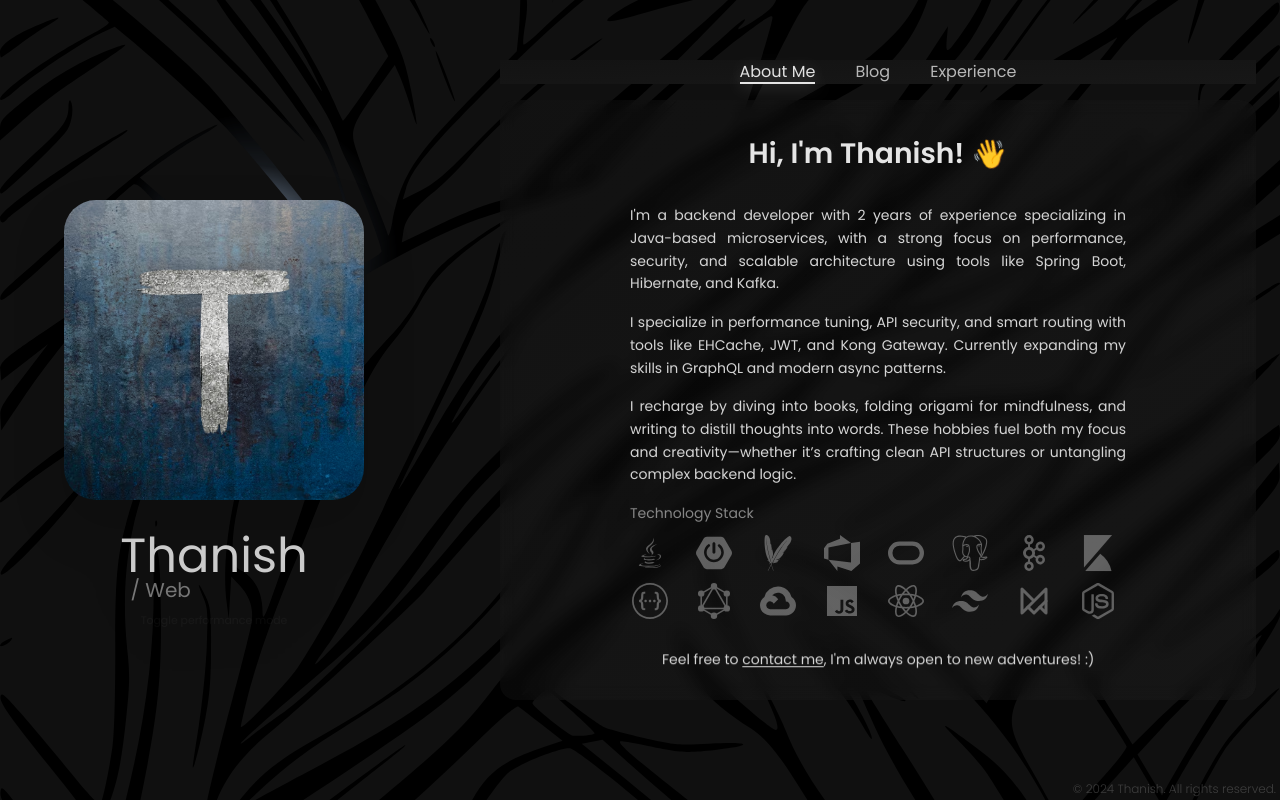
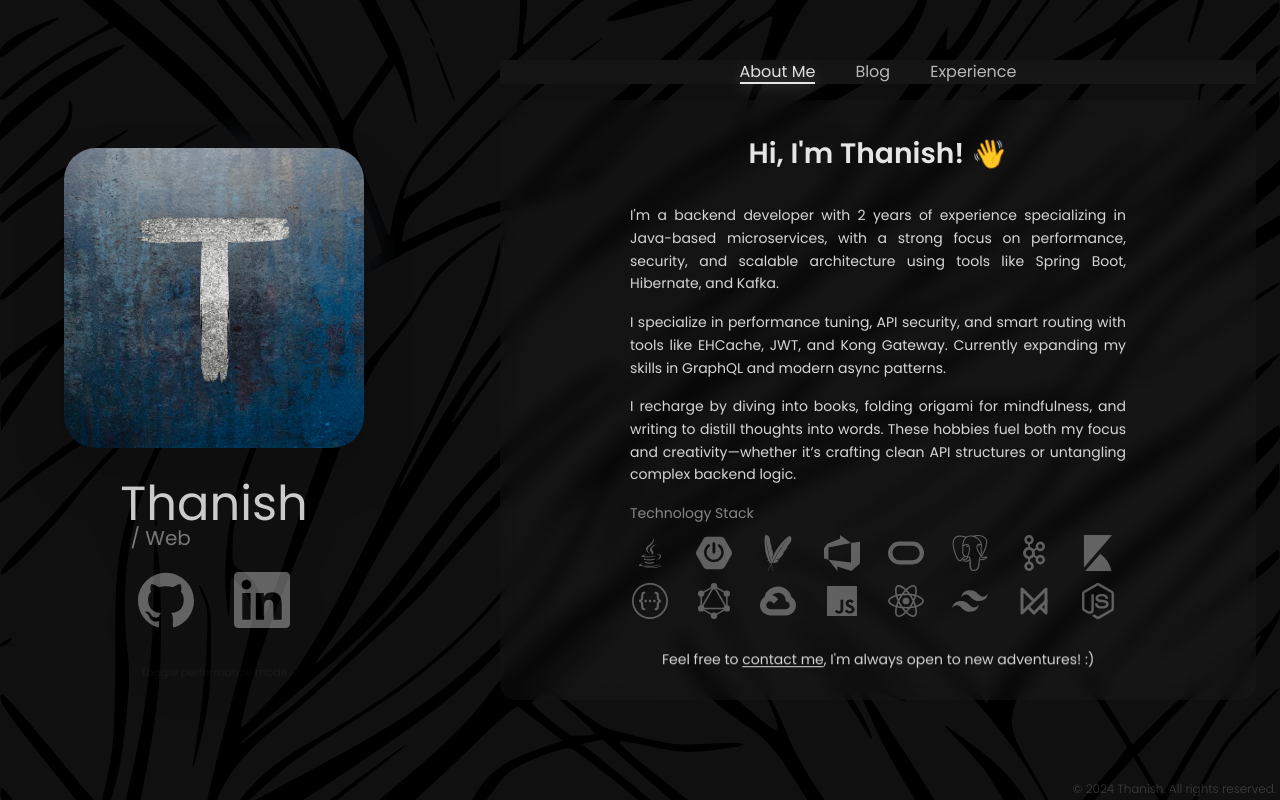
Before and after one commit to thanish13/portfolio, a React (Vite) app: page /about in a window 1280 px wide. Built offline with nearby package versions, Linux system fonts and the light colour scheme; what tailwindcss-3d would draw is missing.

Commit message:
Refactoring Pages

```diff
--- a/src/components/IconLinks.jsx
+++ b/src/components/IconLinks.jsx
@@ -14,7 +14,9 @@ import {
 	SiSwagger,
 	SiAzuredevops,
 	SiGraphql,
-	SiGooglecloud} from "react-icons/si";
+	SiGooglecloud,
+	SiGithub,
+	SiLinkedin} from "react-icons/si";
 import {BiLogoJava, BiLogoJavascript } from "react-icons/bi";
 
 
@@ -56,7 +58,9 @@ const iconsRemap = {
 	"Node.js": <SiNodedotjs size={36} className={iconStyle} />,
 	GraphQL: <SiGraphql size={36} className={iconStyle} />,
 	gRPC: <SiGooglecloud size={36} className={iconStyle} />,
-	JavaScript: <BiLogoJavascript size={40} className={iconStyle} />
+	JavaScript: <BiLogoJavascript size={40} className={iconStyle} />,
+	Github : <SiGithub size={64} className={iconStyle} />,
+	LinkedIn : <SiLinkedin size={64} className={iconStyle} />
 };
 
 const IconLinks = ({ icons, direction, style = null, itemStyle = null, tooltipStyle = null }) => {
@@ -65,7 +69,7 @@ const IconLinks = ({ icons, direction, style = null, itemStyle = null, tooltipSt
 			initial="hidden"
 			animate="visible"
 			variants={containerVariants}
-			className={cn("tablet:h-14 px-10 tablet:px-0 w-full flex justify-between", style)}>
+			className={cn("tablet:h-14 px-10 tablet:px-0 w-full flex justify-center gap-x-10", style)}>
 			{icons.map((item, i) => (
 				<motion.li
 					key={item.name}
--- a/src/components/Logo.jsx
+++ b/src/components/Logo.jsx
@@ -138,6 +138,7 @@ const Logo = ({ setIntroAnimationOver, performanceMode, setPerformanceMode }) =>
 								duration={0.2}
 								style="text-xl leading-none opacity-50"
 							/>
+							<br/>
 							<motion.button
 								initial={{ y: -12, opacity: 0 }}
 								animate={{ y: 0, opacity: 1 }}
@@ -154,6 +155,8 @@ const Logo = ({ setIntroAnimationOver, performanceMode, setPerformanceMode }) =>
 									</p>
 								</div>
 							</motion.button>
+						<IconLinks icons={icons.socials} />
+						<br/>
 						</div>
 					</>
 				)}
--- a/src/configs/icons.json
+++ b/src/configs/icons.json
@@ -1,4 +1,16 @@
 {
+	"socials": [
+		{
+			"name": "GitHub",
+			"link": "https://github.com/thanish13",
+			"icon": "Github"
+		},
+		{
+			"name": "LinkedIn",
+			"link": "https://www.linkedin.com/in/thanish-malai/",
+			"icon": "LinkedIn"
+		}
+	],
 	"tech": [
 		{
 			"name": "Java",
--- a/src/configs/projects.json
+++ b/src/configs/projects.json
@@ -11,10 +11,7 @@
 			"/assets/projects/muistio/muistio-4.webp"
 		],
 		"year": "17 July, 2025",
-		"links": [
-			{ "type": "code", "url": "https://github.com/Thanish/Muistio" },
-			{ "type": "live", "url": "https://muistio.Thanish.dev/" }
-		],
+		"links": [],
 		"tech": ["Java"]
 	}
 ]
```
